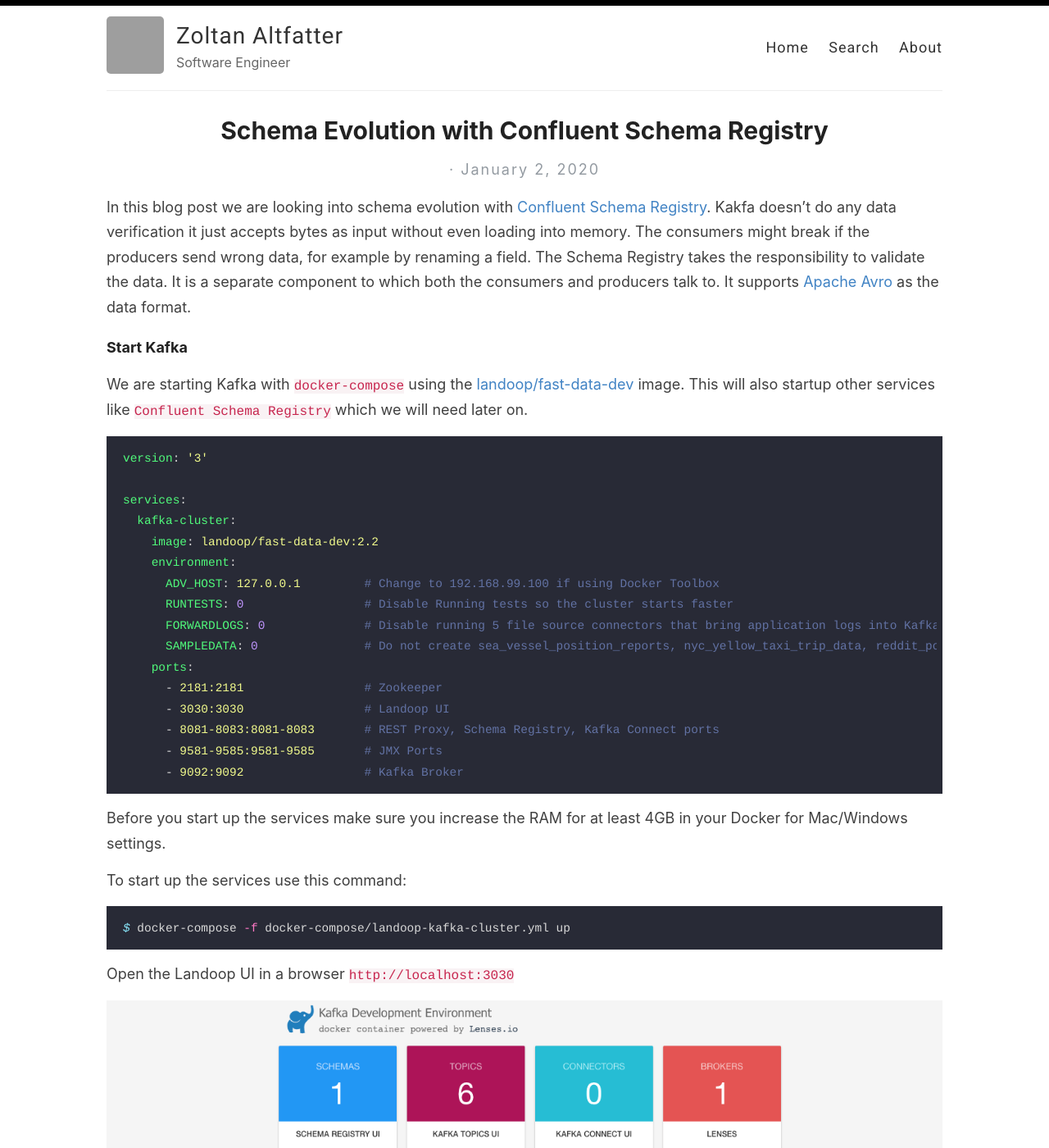
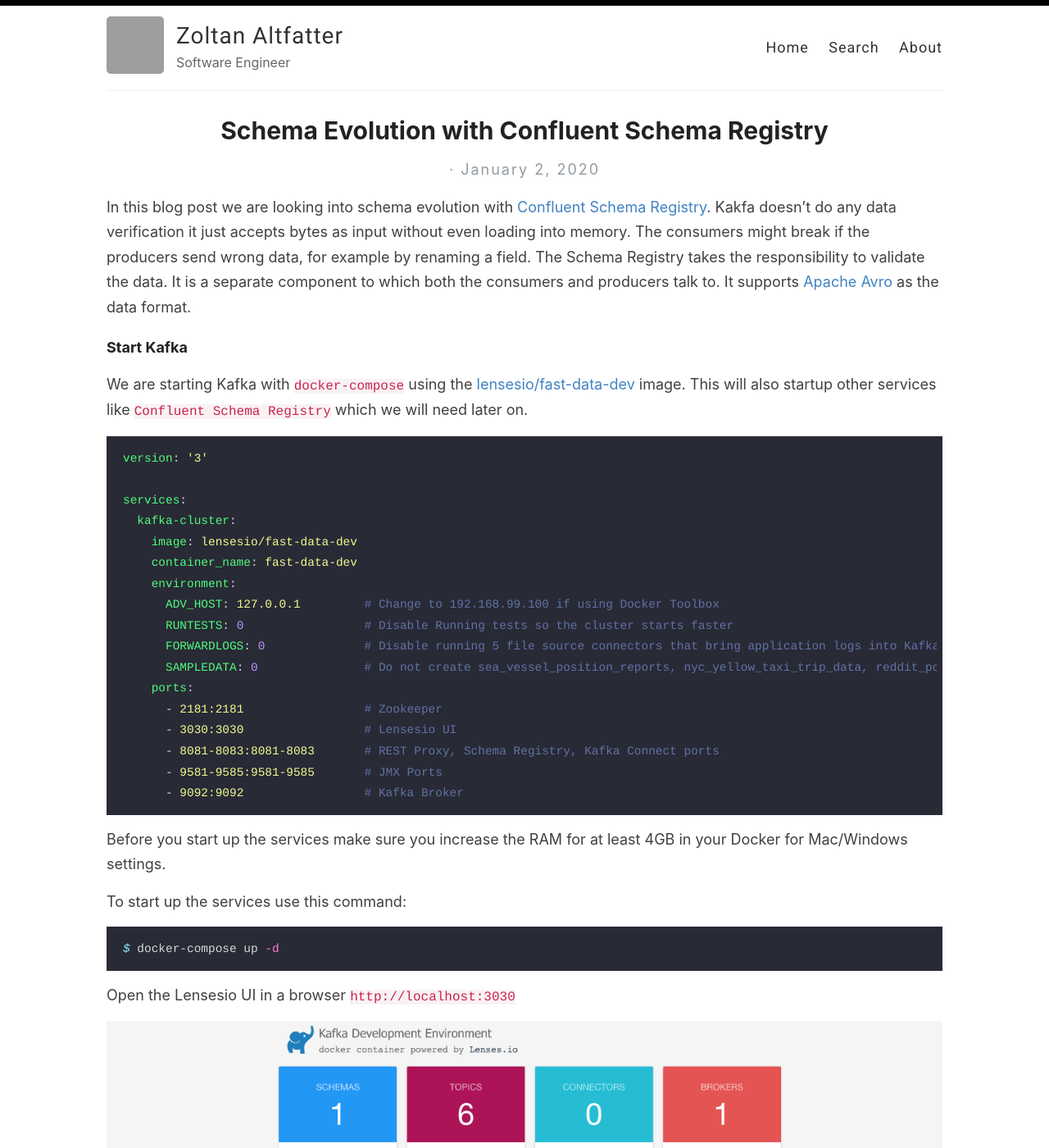
Before and after one commit to altfatterz/altfatterz.github.io, a Jekyll site: the page built from _posts/2020-01-02-schema-evolution-with-confluent-registry.md, in a window 1280 px wide and 1400 px high. Shown: the whole window at 82% size. Built offline with Jekyll 4.4.1, drawn with Linux system fonts in a browser that asks for light colours; some of the changed text lies outside the part shown; grey boxes are pictures that could not be loaded.

Commit message:
update old blog post

````diff
--- a/_posts/2020-01-02-schema-evolution-with-confluent-registry.md
+++ b/_posts/2020-01-02-schema-evolution-with-confluent-registry.md
@@ -9,14 +9,15 @@
 
 #### Start Kafka
 
-We are starting Kafka with `docker-compose` using the [landoop/fast-data-dev](https://hub.docker.com/r/landoop/kafka-lenses-dev) image. This will also startup other services like `Confluent Schema Registry` which we will need later on.
+We are starting Kafka with `docker-compose` using the [lensesio/fast-data-dev](https://hub.docker.com/r/lensesio/fast-data-dev) image. This will also startup other services like `Confluent Schema Registry` which we will need later on.
 
 ```yaml
 version: '3'
 
 services:
   kafka-cluster:
-    image: landoop/fast-data-dev:2.2
+    image: lensesio/fast-data-dev
+    container_name: fast-data-dev
     environment:
       ADV_HOST: 127.0.0.1         # Change to 192.168.99.100 if using Docker Toolbox
       RUNTESTS: 0                 # Disable Running tests so the cluster starts faster
@@ -24,7 +25,7 @@
       SAMPLEDATA: 0               # Do not create sea_vessel_position_reports, nyc_yellow_taxi_trip_data, reddit_posts topics with sample Avro records.
     ports:
       - 2181:2181                 # Zookeeper
-      - 3030:3030                 # Landoop UI
+      - 3030:3030                 # Lensesio UI
       - 8081-8083:8081-8083       # REST Proxy, Schema Registry, Kafka Connect ports
       - 9581-9585:9581-9585       # JMX Ports
       - 9092:9092                 # Kafka Broker
@@ -35,10 +36,10 @@
 To start up the services use this command:
 
 ```bash
-$ docker-compose -f docker-compose/landoop-kafka-cluster.yml up
+$ docker-compose up -d
 ```
 
-Open the Landoop UI in a browser `http://localhost:3030`
+Open the Lensesio UI in a browser `http://localhost:3030`
 
 ![lenses-ui](/images/2020-01-02/lenses-ui.png)
 
@@ -263,4 +264,4 @@
 4. Kafka Avro Producer and Consumer with Java
 5. Schema Evolution
 
-The source code of the examples can be found here: [https://github.com/altfatterz/learning-kafka/tree/master/avro-examples](https://github.com/altfatterz/learning-kafka/tree/master/avro-examples)
+The source code of the examples can be found here: [https://github.com/altfatterz/learning-kafka/tree/master/schema-registry/avro-examples](https://github.com/altfatterz/learning-kafka/tree/master/schema-registry/avro-examples)
````
